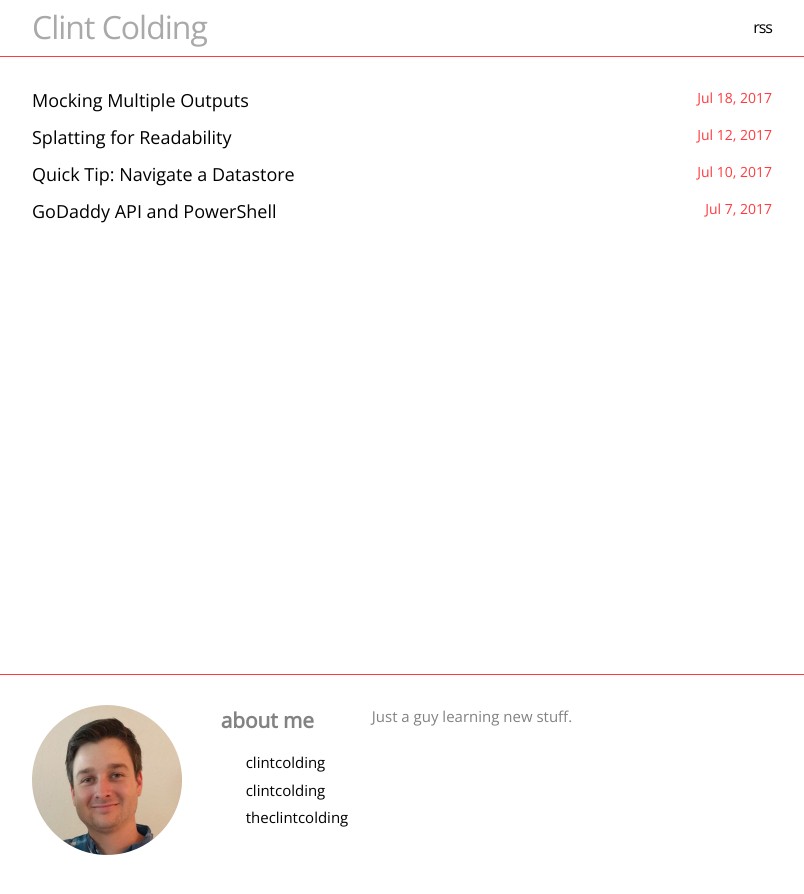
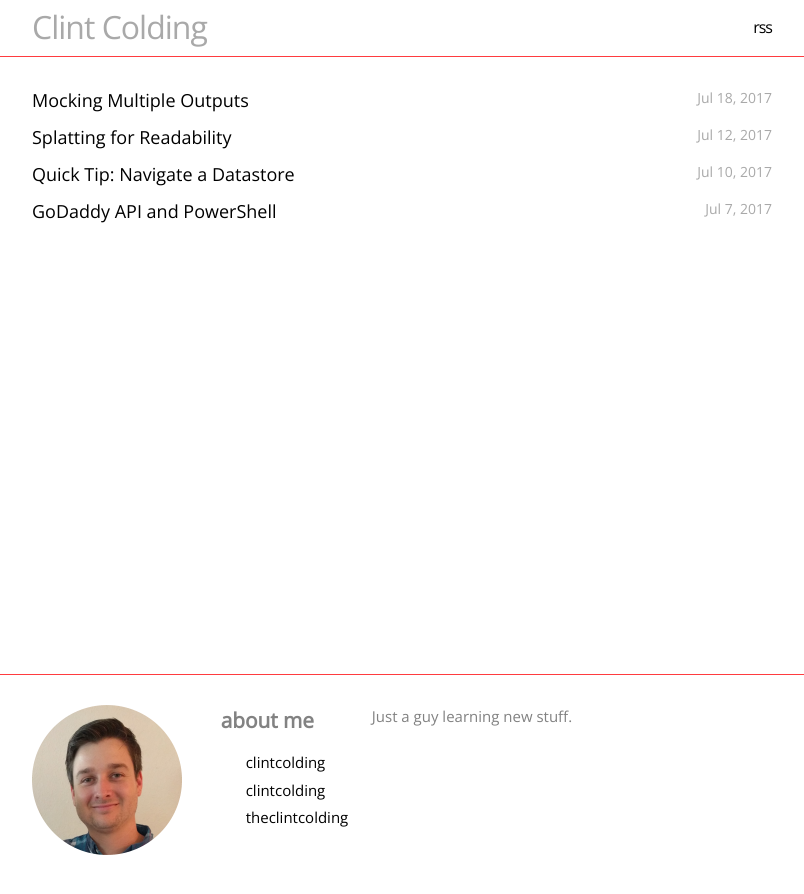
Before and after one commit to clintcolding/clintcolding.github.io, a Jekyll site: the page built from index.md, in a window 1280 px wide. Shown: the top 894 px of the page, without its empty margins (238-1042 px from the left). Built offline with Jekyll 4.4.1, drawn with Linux system fonts in a browser that asks for light colours.

Commit message:
Changed home-post-meta color

```diff
--- a/_sass/minima/_layout.scss
+++ b/_sass/minima/_layout.scss
@@ -200,11 +200,15 @@
 
 .post-meta, .home-post-meta {
   font-size: $small-font-size;
+}
+
+.post-meta {
   color: #ff3b3f;
 }
 
 .home-post-meta {
   float: right;
+  color: #a9a9a9;
 }
 
 .post-link {
```
